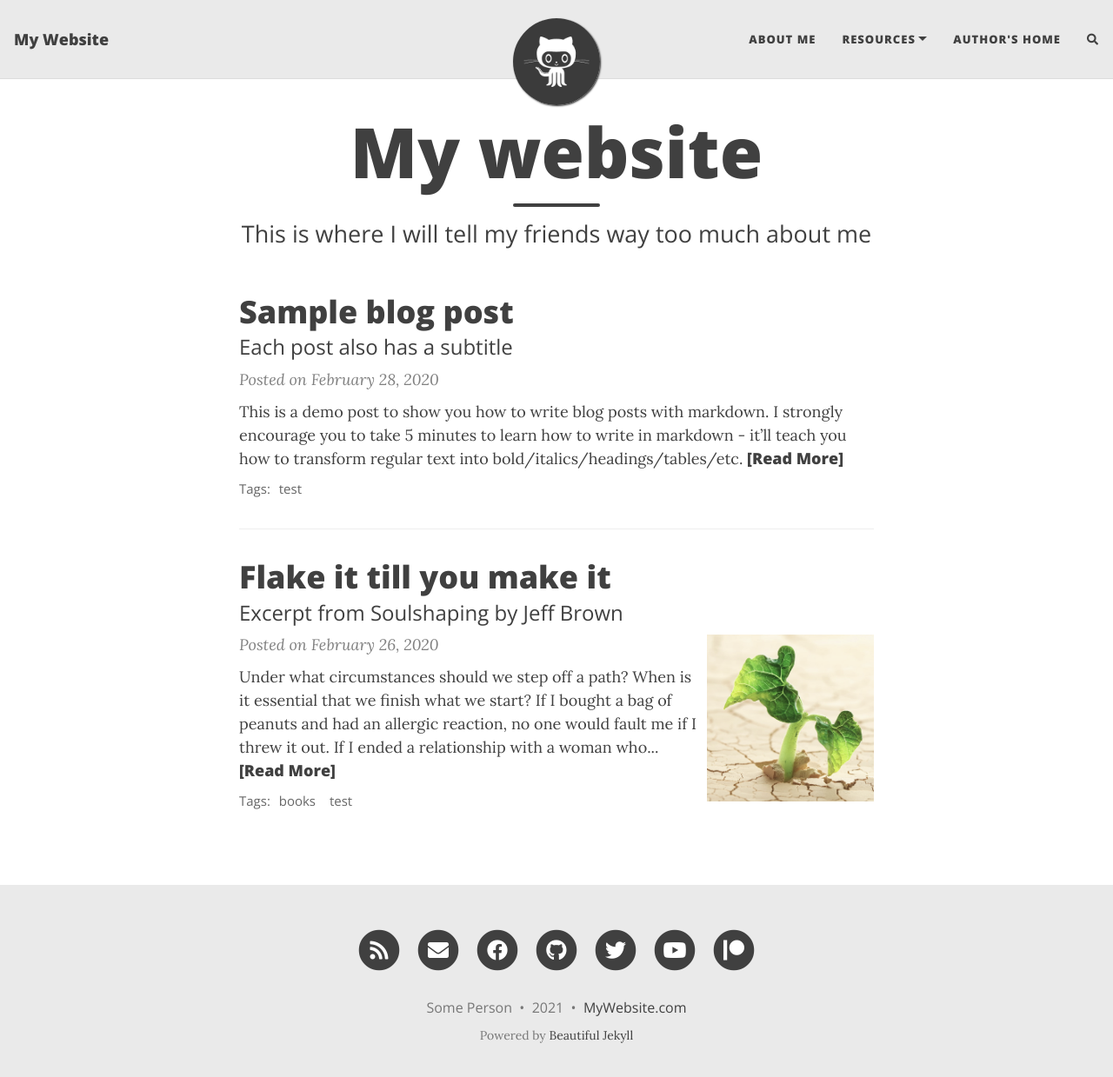
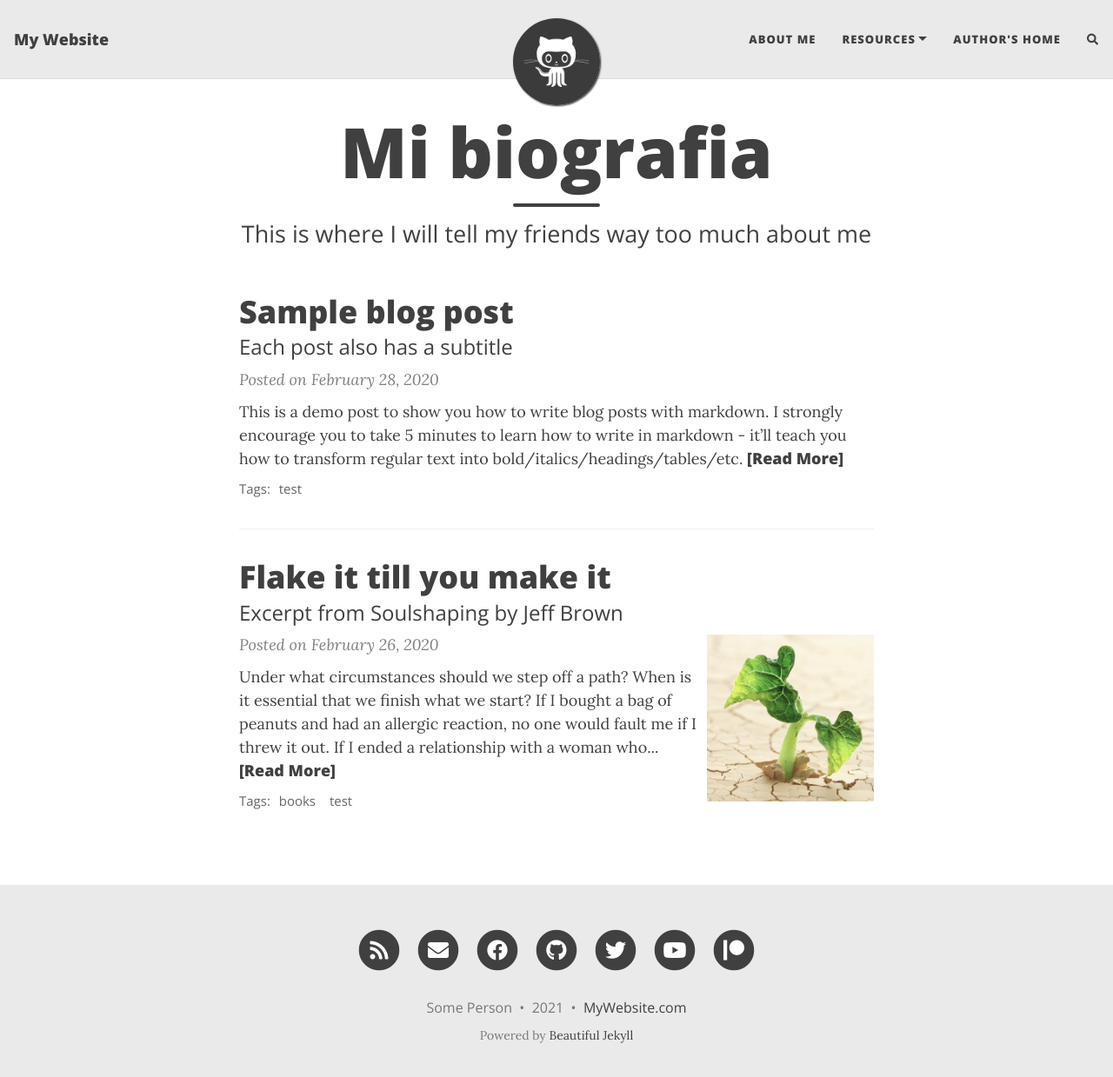
Before and after one commit to Anthony-Alexander99/Anthony-Alexander99.github.io, a Jekyll site: the page built from index.html, in a window 1280 px wide and 1252 px high. Shown: the top 1239 px of the window at 87% size. Built offline with Jekyll 4.4.1, drawn with Linux system fonts in a browser that asks for light colours; nearby versions of some CDN libraries; the list of posts is cut into pages by our own code; comment, search, counter and statistics services are not loaded.

Commit message:
Update index.html

```diff
--- a/index.html
+++ b/index.html
@@ -1,5 +1,5 @@
 ---
 layout: home
-title: My website
+title: Mi biografia
 subtitle: This is where I will tell my friends way too much about me
 ---
```
